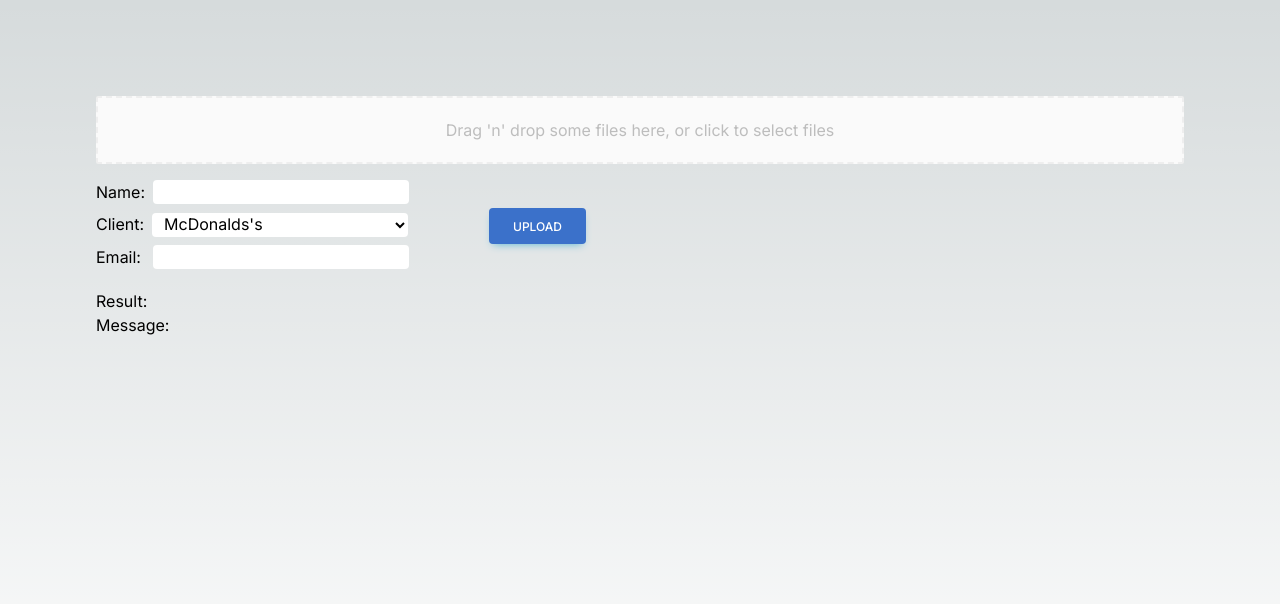
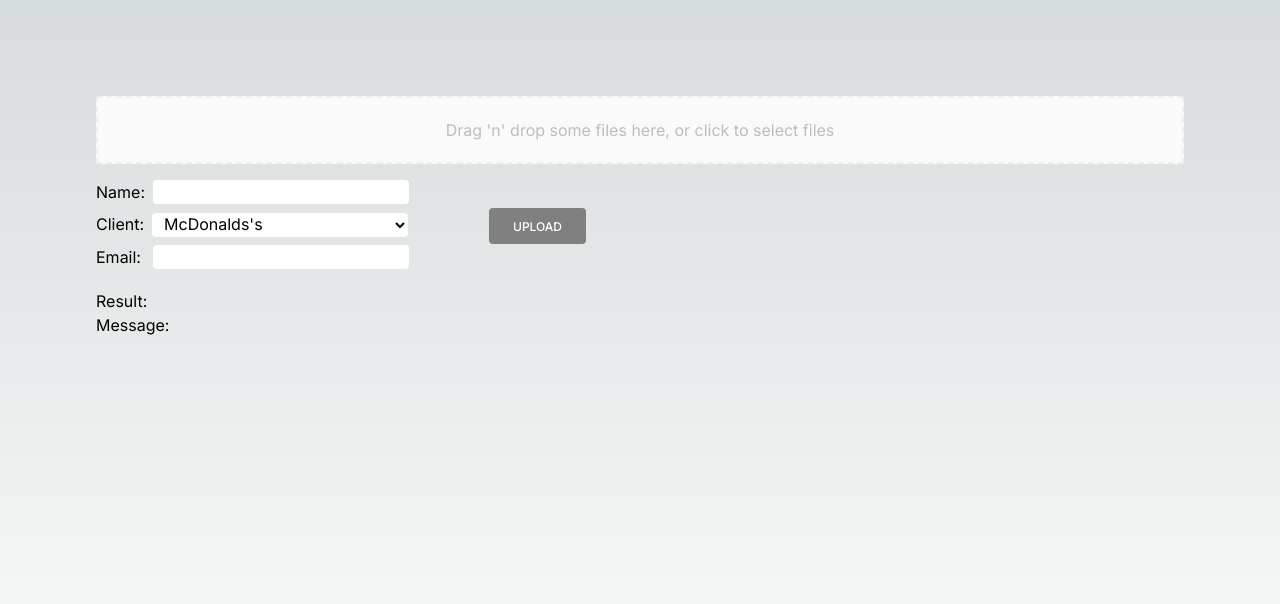
Before and after one commit to RichardHill/upload, a Next.js app: page / in a window 1280 px wide. Shown: the top 604 px of the page. Built offline with nearby package versions, Linux system fonts and the light colour scheme.

Commit message:
Small improvements

```diff
--- a/app/layout.tsx
+++ b/app/layout.tsx
@@ -1,21 +1,17 @@
-import './globals.css'
-import { Inter } from 'next/font/google'
+import "./globals.css"
+import { Inter } from "next/font/google"
 
-const inter = Inter({ subsets: ['latin'] })
+const inter = Inter({ subsets: ["latin"] })
 
 export const metadata = {
-  title: 'Create Next App',
-  description: 'Generated by create next app',
+    title: "Re-Trade Order Processing",
+    description: "Re-Trade order processing panel",
 }
 
-export default function RootLayout({
-  children,
-}: {
-  children: React.ReactNode
-}) {
-  return (
-    <html lang="en">
-      <body className={inter.className}>{children}</body>
-    </html>
-  )
+export default function RootLayout({ children }: { children: React.ReactNode }) {
+    return (
+        <html lang="en">
+            <body className={inter.className}>{children}</body>
+        </html>
+    )
 }
--- a/app/page.tsx
+++ b/app/page.tsx
@@ -34,7 +34,7 @@ const rejectStyle = {
 function StyledDropzone() {
     const [file, setFile] = React.useState<File | undefined>()
     const [selectedValue, setSelectedValue] = React.useState("option1")
-    const [email, setEmail] = React.useState()
+    const [email, setEmail] = React.useState("")
     const [isUploading, setIsUploading] = React.useState(false)
     const [isRunning, setIsRunnig] = React.useState(false)
     const [taskID, setTaskID] = React.useState("")
@@ -140,13 +140,15 @@ function StyledDropzone() {
                     </div>
                     <div className="mt-2 flex">
                         <h3>Email:</h3>
-                        <input className="h-6 ml-3 pl-2 w-64 rounded" type="text" value={email || ""} onChange={(e: any) => setEmail(e.target.value)} />
+                        <input className="h-6 ml-3 pl-2 w-64 rounded !text-black" type="text" value={email || ""} onChange={(e: any) => setEmail(e.target.value)} />
                     </div>
                 </div>
                 <button
                     type="button"
                     onClick={onButtonClick}
-                    className="mt-5 ml-20 bg-[#3b71ca] inline-block rounded bg-info px-6 pb-2 pt-2.5 text-xs font-medium uppercase leading-normal text-white shadow-[0_4px_9px_-4px_#54b4d3] transition duration-150 ease-in-out hover:bg-info-600 hover:shadow-[0_8px_9px_-4px_rgba(84,180,211,0.3),0_4px_18px_0_rgba(84,180,211,0.2)] focus:bg-info-600 focus:shadow-[0_8px_9px_-4px_rgba(84,180,211,0.3),0_4px_18px_0_rgba(84,180,211,0.2)] focus:outline-none focus:ring-0 active:bg-info-700 active:shadow-[0_8px_9px_-4px_rgba(84,180,211,0.3),0_4px_18px_0_rgba(84,180,211,0.2)] dark:shadow-[0_4px_9px_-4px_rgba(84,180,211,0.5)] dark:hover:shadow-[0_8px_9px_-4px_rgba(84,180,211,0.2),0_4px_18px_0_rgba(84,180,211,0.1)] dark:focus:shadow-[0_8px_9px_-4px_rgba(84,180,211,0.2),0_4px_18px_0_rgba(84,180,211,0.1)] dark:active:shadow-[0_8px_9px_-4px_rgba(84,180,211,0.2),0_4px_18px_0_rgba(84,180,211,0.1)]"
+                    disabled={email === ""}
+                    style={{ background: email === "" || !file?.name ? "gray" : "#3b71ca" }}
+                    className="mt-5 ml-20 bg-[#3b71ca] inline-block rounded bg-info px-6 pb-2 pt-2.5 text-xs font-medium uppercase leading-normal text-white transition duration-150 ease-in-out hover:bg-info-600"
                 >
                     Upload
                     {isUploading ? (
```
